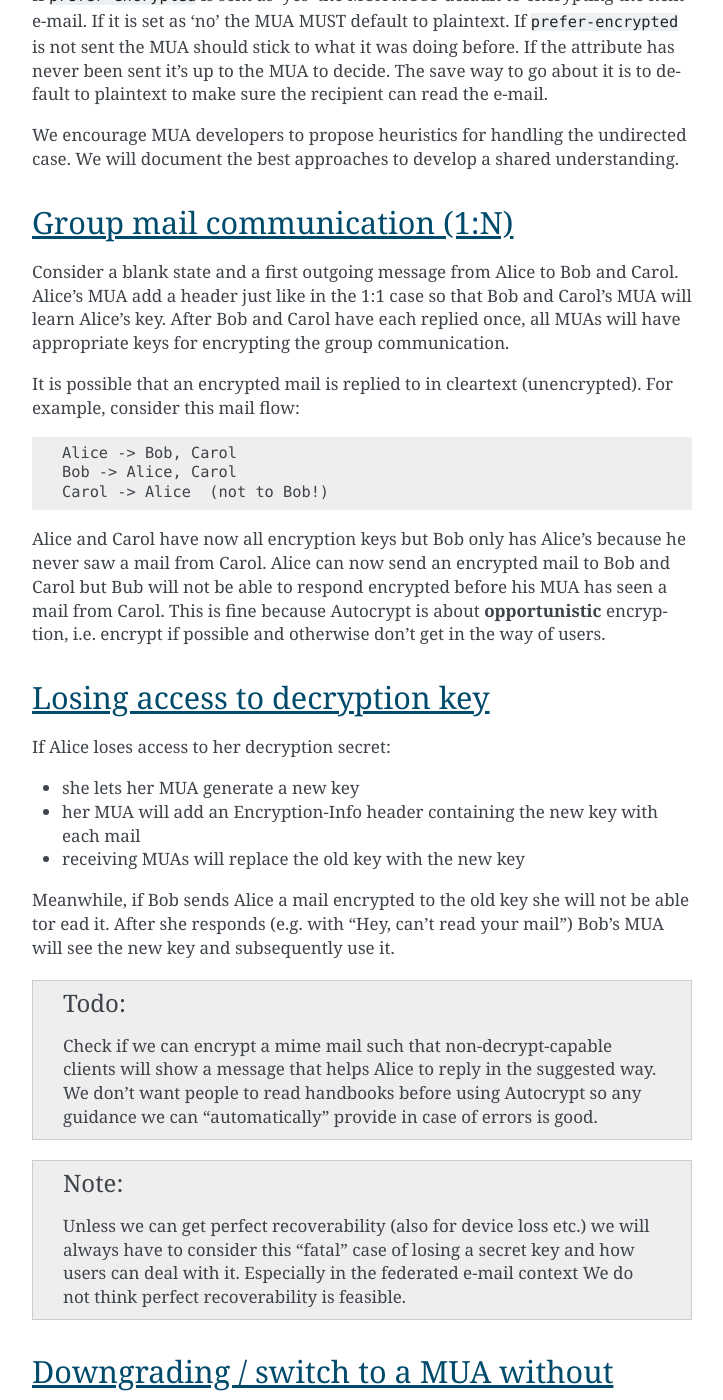
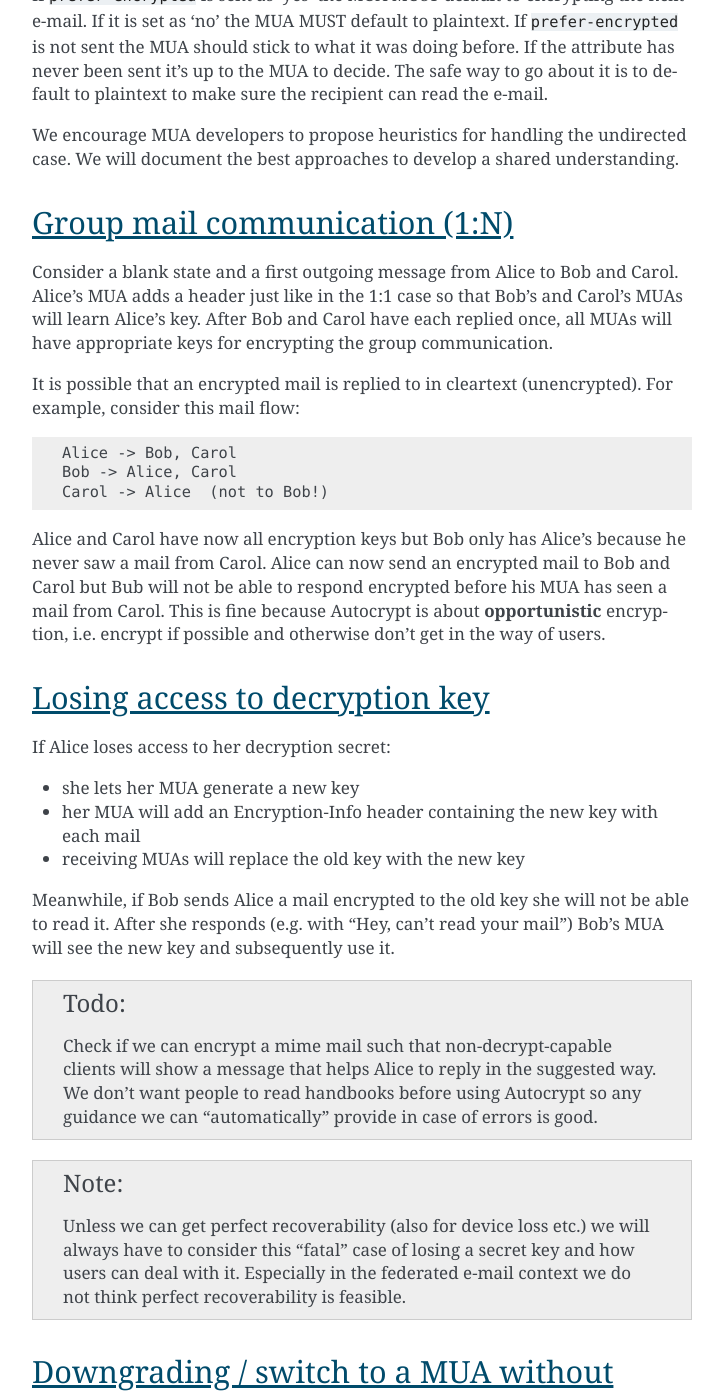
Before and after one commit to autocrypt/autocrypt, a Sphinx documentation site: the page built from doc/examples.rst, in a window 1280 px wide and 1400 px high, scrolled down 2324 px. Shown: the whole window, without its empty margins (388-1111 px from the left). Built offline with Sphinx 7.4.7, drawn with Linux system fonts in a browser that asks for light colours.

Commit message:
Fix typos

```diff
--- a/doc/examples.rst
+++ b/doc/examples.rst
@@ -81,7 +81,7 @@ If ``prefer-encrypted`` is sent as 'yes' the MUA MUST default to encrypting
 the next e-mail. If it is set as 'no' the MUA MUST default to plaintext.
 If ``prefer-encrypted`` is not sent the MUA should stick to what it was doing
 before. If the attribute has never been sent it's up to the MUA to decide. The
-save way to go about it is to default to plaintext to make sure the recipient
+safe way to go about it is to default to plaintext to make sure the recipient
 can read the e-mail.
 
 We encourage MUA developers to propose heuristics for handling the undirected
@@ -92,8 +92,8 @@ Group mail communication (1:N)
 ------------------------------
 
 Consider a blank state and a first outgoing message from Alice to Bob
-and Carol.  Alice's MUA add a header just like in the 1:1 case so
-that Bob and Carol's MUA will learn Alice's key.  After Bob and Carol
+and Carol.  Alice's MUA adds a header just like in the 1:1 case so
+that Bob's and Carol's MUAs will learn Alice's key.  After Bob and Carol
 have each replied once, all MUAs will have appropriate keys for
 encrypting the group communication.
 
@@ -124,7 +124,7 @@ If Alice loses access to her decryption secret:
 - receiving MUAs will replace the old key with the new key
 
 Meanwhile, if Bob sends Alice a mail encrypted to the old key she will
-not be able tor ead it.  After she responds (e.g. with "Hey, can't read
+not be able to read it.  After she responds (e.g. with "Hey, can't read
 your mail") Bob's MUA will see the new key and subsequently use it.
 
 .. todo::
@@ -138,7 +138,7 @@ your mail") Bob's MUA will see the new key and subsequently use it.
 
     Unless we can get perfect recoverability (also for device loss etc.) we will
     always have to consider this "fatal" case of losing a secret key and how
-    users can deal with it.  Especially in the federated e-mail context We do
+    users can deal with it.  Especially in the federated e-mail context we do
     not think perfect recoverability is feasible.
 
 
```
